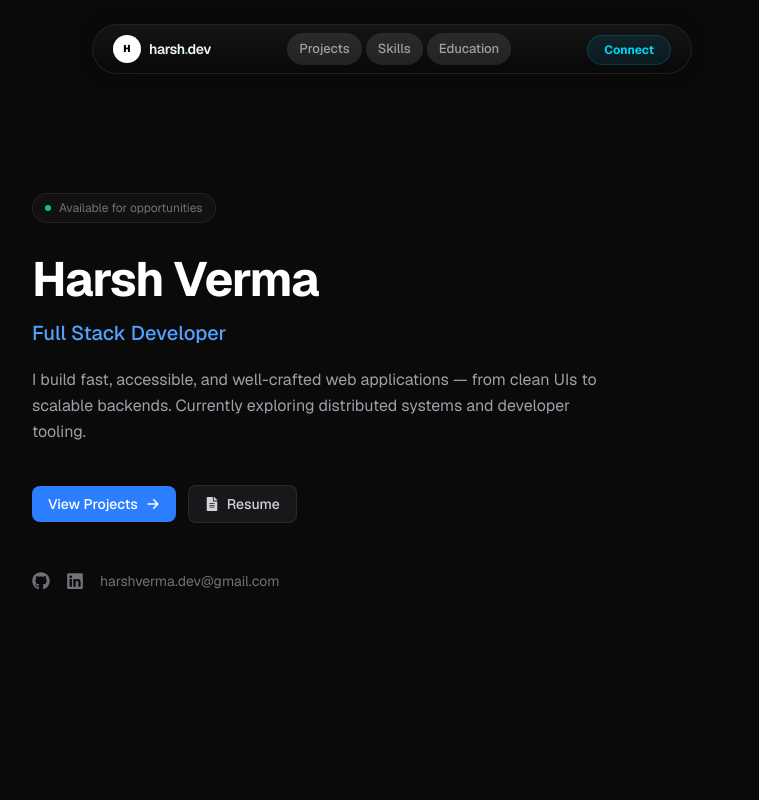
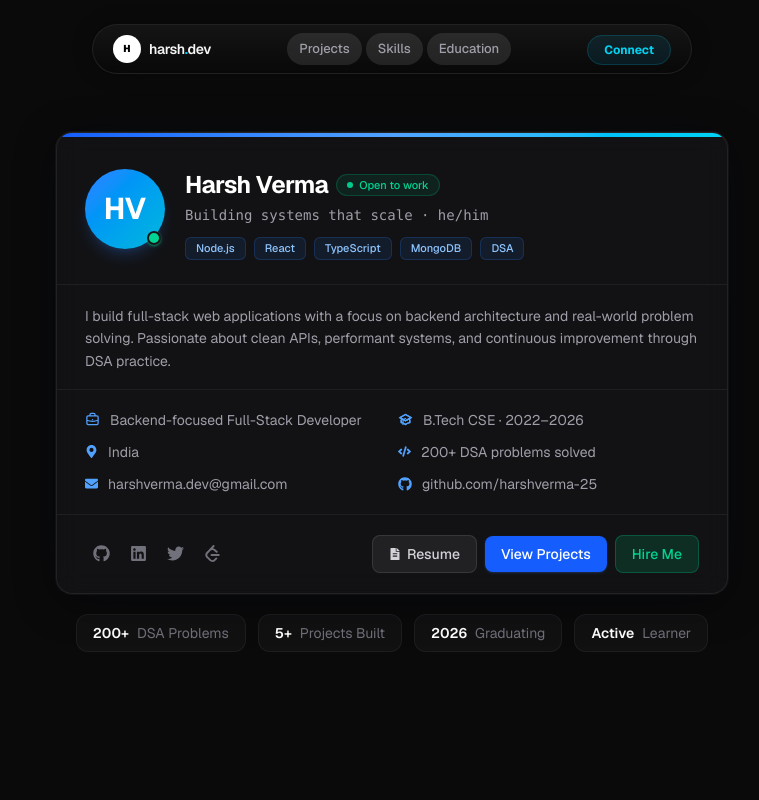
Before and after one commit to harshverma-25/My-Portfolio, a Next.js app: page / in a window 1280 px wide. Shown: the top 800 px of the page, without its empty margins (248-1007 px from the left). Built offline with nearby package versions, Linux system fonts and the light colour scheme.

Commit message:
improving hero section design

```diff
--- a/src/sections/Hero.tsx
+++ b/src/sections/Hero.tsx
@@ -1,138 +1,262 @@
 "use client";
 
 import { motion, Variants } from "framer-motion";
-import { FaGithub, FaLinkedin, FaFileAlt } from "react-icons/fa";
-import { HiArrowRight } from "react-icons/hi";
+import {
+  FaGithub,
+  FaLinkedin,
+  FaEnvelope,
+  FaMapMarkerAlt,
+  FaFileAlt,
+  FaCode,
+  FaTwitter,
+} from "react-icons/fa";
+import { HiOutlineBriefcase, HiOutlineAcademicCap } from "react-icons/hi";
+import { SiLeetcode } from "react-icons/si";
 import { contact } from "../data/contact";
 
 const fadeUp: Variants = {
-  hidden: { opacity: 0, y: 16 },
+  hidden: { opacity: 0, y: 20 },
   visible: (delay = 0) => ({
     opacity: 1,
     y: 0,
-    transition: { duration: 0.5, delay, ease: [0.22, 1, 0.36, 1] },
+    transition: { duration: 0.55, delay, ease: [0.22, 1, 0.36, 1] },
   }),
 };
+
+const infoItems = [
+  {
+    icon: <HiOutlineBriefcase size={15} />,
+    label: "Backend-focused Full-Stack Developer",
+  },
+  {
+    icon: <HiOutlineAcademicCap size={15} />,
+    label: "B.Tech CSE · 2022–2026",
+  },
+  {
+    icon: <FaMapMarkerAlt size={13} />,
+    label: "India",
+  },
+  {
+    icon: <FaCode size={13} />,
+    label: "200+ DSA problems solved",
+  },
+  {
+    icon: <FaEnvelope size={13} />,
+    label: contact.email,
+    href: `mailto:${contact.email}`,
+  },
+  {
+    icon: <FaGithub size={14} />,
+    label: "github.com/harshverma-25",
+    href: contact.github,
+  },
+];
+
+const socials = [
+  { icon: <FaGithub size={17} />, href: contact.github, label: "GitHub" },
+  { icon: <FaLinkedin size={17} />, href: contact.linkedin, label: "LinkedIn" },
+  { icon: <FaTwitter size={17} />, href: contact.twitter, label: "Twitter" },
+  {
+    icon: <SiLeetcode size={17} />,
+    href: "https://leetcode.com/harshverma-25",
+    label: "LeetCode",
+  },
+];
 
 export default function Hero() {
   return (
     <section
       id="hero"
-      className="min-h-screen flex flex-col justify-center section-container pt-20 pb-24"
+      className="min-h-screen flex items-center justify-center section-container pt-20 pb-24"
     >
-      {/* Availability pill */}
+      <motion.div
+        initial="hidden"
+        animate="visible"
+        className="w-full max-w-2xl"
+      >
+        {/* ── Card ── */}
         <motion.div
           custom={0}
           variants={fadeUp}
-        initial="hidden"
-        animate="visible"
-        className="mb-8"
+          className="hero-card rounded-2xl border border-white/[0.07] bg-zinc-900/60 backdrop-blur-md overflow-hidden"
         >
-        <span className="inline-flex items-center gap-2 text-xs text-zinc-500 border border-white/[0.08] rounded-full px-3 py-1.5 bg-zinc-900/50">
+          {/* Top strip */}
+          <div className="hero-top-strip h-1 w-full bg-gradient-to-r from-blue-600 via-blue-400 to-cyan-400" />
+
+          {/* Header block */}
+          <div className="px-7 pt-8 pb-6 flex items-start gap-5 border-b border-white/[0.06]">
+            {/* Avatar */}
+            <motion.div
+              custom={0.05}
+              variants={fadeUp}
+              className="hero-avatar flex-shrink-0 relative"
+            >
+              <div className="w-20 h-20 rounded-full bg-gradient-to-br from-blue-500 to-cyan-500 flex items-center justify-center text-3xl font-bold text-white select-none shadow-lg shadow-blue-500/20">
+                HV
+              </div>
+              {/* Online dot */}
+              <span className="absolute bottom-1 right-1 w-3.5 h-3.5 rounded-full bg-emerald-400 border-2 border-zinc-900 shadow shadow-emerald-400/50" />
+            </motion.div>
+
+            {/* Name + tagline */}
+            <div className="flex-1 min-w-0">
+              <motion.div
+                custom={0.08}
+                variants={fadeUp}
+                className="flex items-center flex-wrap gap-2 mb-1"
+              >
+                <h1 className="text-2xl font-bold text-white tracking-tight">
+                  Harsh Verma
+                </h1>
+                {/* Open-to-work badge */}
+                <span className="inline-flex items-center gap-1.5 text-[11px] font-medium px-2.5 py-0.5 rounded-full bg-emerald-500/10 border border-emerald-500/25 text-emerald-400">
                   <span className="w-1.5 h-1.5 rounded-full bg-emerald-400 animate-pulse" />
-          Available for opportunities
+                  Open to work
                 </span>
               </motion.div>
 
-      {/* Name */}
-      <motion.h1
-        custom={0.1}
+              <motion.p
+                custom={0.12}
                 variants={fadeUp}
-        initial="hidden"
-        animate="visible"
-        className="text-4xl md:text-5xl font-bold tracking-tight text-white mb-4"
+                className="text-sm text-zinc-400 mb-3 font-mono"
               >
-        Harsh Verma
-      </motion.h1>
-
-      {/* Role */}
-      <motion.p
-        custom={0.18}
-        variants={fadeUp}
-        initial="hidden"
-        animate="visible"
-        className="text-xl text-blue-400 font-medium mb-5"
-      >
-        Full Stack Developer
+                Building systems that scale · he/him
               </motion.p>
 
-      {/* Tagline */}
+              {/* Role chips */}
+              <motion.div
+                custom={0.16}
+                variants={fadeUp}
+                className="flex flex-wrap gap-2"
+              >
+                {["Node.js", "React", "TypeScript", "MongoDB", "DSA"].map(
+                  (tag) => (
+                    <span
+                      key={tag}
+                      className="px-2.5 py-0.5 text-[11px] font-medium rounded-md bg-blue-500/10 border border-blue-500/20 text-blue-300"
+                    >
+                      {tag}
+                    </span>
+                  )
+                )}
+              </motion.div>
+            </div>
+          </div>
+
+          {/* Bio */}
           <motion.p
+            custom={0.2}
+            variants={fadeUp}
+            className="px-7 pt-5 pb-4 text-sm text-zinc-400 leading-relaxed border-b border-white/[0.06]"
+          >
+            I build full-stack web applications with a focus on backend
+            architecture and real-world problem solving. Passionate about clean
+            APIs, performant systems, and continuous improvement through DSA
+            practice.
+          </motion.p>
+
+          {/* Info grid */}
+          <motion.div
             custom={0.26}
             variants={fadeUp}
-        initial="hidden"
-        animate="visible"
-        className="text-zinc-400 text-base leading-relaxed max-w-xl mb-10"
+            className="px-7 py-5 grid grid-cols-1 sm:grid-cols-2 gap-3 border-b border-white/[0.06]"
           >
-        I build fast, accessible, and well-crafted web applications — from
-        clean UIs to scalable backends. Currently exploring distributed systems
-        and developer tooling.
-      </motion.p>
+            {infoItems.map((item, i) =>
+              item.href ? (
+                <a
+                  key={i}
+                  href={item.href}
+                  target={item.href.startsWith("http") ? "_blank" : undefined}
+                  rel="noopener noreferrer"
+                  className="flex items-center gap-2.5 text-sm text-zinc-400 hover:text-white group transition-colors"
+                >
+                  <span className="text-blue-400 group-hover:text-blue-300 transition-colors flex-shrink-0">
+                    {item.icon}
+                  </span>
+                  <span className="truncate">{item.label}</span>
+                </a>
+              ) : (
+                <div
+                  key={i}
+                  className="flex items-center gap-2.5 text-sm text-zinc-400"
+                >
+                  <span className="text-blue-400 flex-shrink-0">{item.icon}</span>
+                  <span>{item.label}</span>
+                </div>
+              )
+            )}
+          </motion.div>
 
-      {/* CTAs */}
+          {/* Footer: socials + CTAs */}
           <motion.div
             custom={0.34}
             variants={fadeUp}
-        initial="hidden"
-        animate="visible"
-        className="flex flex-wrap items-center gap-3 mb-12"
+            className="px-7 py-5 flex flex-wrap items-center justify-between gap-4"
           >
+            {/* Social icons */}
+            <div className="flex items-center gap-1">
+              {socials.map((s) => (
+                <a
+                  key={s.label}
+                  href={s.href}
+                  target="_blank"
+                  rel="noopener noreferrer"
+                  aria-label={s.label}
+                  className="p-2 rounded-lg text-zinc-500 hover:text-white hover:bg-white/[0.06] transition-all"
+                >
+                  {s.icon}
+                </a>
+              ))}
+            </div>
+
+            {/* CTA buttons */}
+            <div className="flex items-center gap-2">
+              <a
+                href="/resume.pdf"
+                target="_blank"
+                rel="noopener noreferrer"
+                className="inline-flex items-center gap-1.5 px-4 py-2 text-sm font-medium rounded-lg border border-white/[0.1] bg-zinc-800/80 text-zinc-300 hover:text-white hover:bg-zinc-700/80 transition-all"
+              >
+                <FaFileAlt size={12} />
+                Resume
+              </a>
               <a
                 href="#projects"
-          id="hero-view-projects"
-          className="inline-flex items-center gap-2 px-4 py-2 rounded-lg bg-blue-500 hover:bg-blue-400 text-white text-sm font-medium transition-colors duration-200"
+                className="inline-flex items-center gap-1.5 px-4 py-2 text-sm font-medium rounded-lg bg-blue-600 hover:bg-blue-500 text-white shadow shadow-blue-500/20 transition-all"
               >
                 View Projects
-          <HiArrowRight size={14} />
               </a>
               <a
-          href="/resume.pdf"
-          id="hero-resume"
-          target="_blank"
-          rel="noopener noreferrer"
-          className="inline-flex items-center gap-2 px-4 py-2 rounded-lg bg-zinc-900 hover:bg-zinc-800 border border-white/[0.08] text-zinc-300 hover:text-white text-sm font-medium transition-all duration-200"
+                href="#contact"
+                className="inline-flex items-center gap-1.5 px-4 py-2 text-sm font-medium rounded-lg bg-emerald-600/20 border border-emerald-500/30 text-emerald-400 hover:bg-emerald-600/30 transition-all"
               >
-          <FaFileAlt size={14} />
-          Resume
+                Hire Me
               </a>
+            </div>
+          </motion.div>
         </motion.div>
 
-      {/* Social links */}
+        {/* Subtle stat pills below card */}
         <motion.div
           custom={0.42}
           variants={fadeUp}
-        initial="hidden"
-        animate="visible"
-        className="flex items-center gap-4"
+          className="mt-5 flex flex-wrap items-center justify-center gap-3"
         >
-        <a
-          href={contact.github}
-          id="hero-github"
-          target="_blank"
-          rel="noopener noreferrer"
-          aria-label="GitHub"
-          className="text-zinc-500 hover:text-white transition-colors duration-200"
+          {[
+            { val: "200+", desc: "DSA Problems" },
+            { val: "5+", desc: "Projects Built" },
+            { val: "2026", desc: "Graduating" },
+            { val: "Active", desc: "Learner" },
+          ].map((stat) => (
+            <div
+              key={stat.desc}
+              className="flex items-center gap-2 px-4 py-2 rounded-xl bg-zinc-900/50 border border-white/[0.06] text-sm"
             >
-          <FaGithub size={18} />
-        </a>
-        <a
-          href={contact.linkedin}
-          id="hero-linkedin"
-          target="_blank"
-          rel="noopener noreferrer"
-          aria-label="LinkedIn"
-          className="text-zinc-500 hover:text-white transition-colors duration-200"
-        >
-          <FaLinkedin size={18} />
-        </a>
-        <a
-          href={`mailto:${contact.email}`}
-          id="hero-email"
-          aria-label="Email"
-          className="text-zinc-500 text-sm hover:text-white transition-colors duration-200"
-        >
-          {contact.email}
-        </a>
+              <span className="font-semibold text-white">{stat.val}</span>
+              <span className="text-zinc-500">{stat.desc}</span>
+            </div>
+          ))}
+        </motion.div>
       </motion.div>
     </section>
   );
--- a/src/styles/globals.css
+++ b/src/styles/globals.css
@@ -44,6 +44,21 @@
   .tag {
     @apply text-xs font-medium px-2.5 py-1 rounded-md bg-zinc-800 border border-white/[0.06] text-zinc-400;
   }
+
+  .hero-card {
+    box-shadow:
+      0 0 0 1px rgba(255, 255, 255, 0.04),
+      0 8px 40px rgba(0, 0, 0, 0.45),
+      0 0 60px rgba(59, 130, 246, 0.04);
+    transition: box-shadow 0.3s ease;
+  }
+
+  .hero-card:hover {
+    box-shadow:
+      0 0 0 1px rgba(255, 255, 255, 0.07),
+      0 12px 50px rgba(0, 0, 0, 0.5),
+      0 0 80px rgba(59, 130, 246, 0.08);
+  }
 }
 
 :root {
```
Lines whose indentation alone changed are shown as unchanged.
